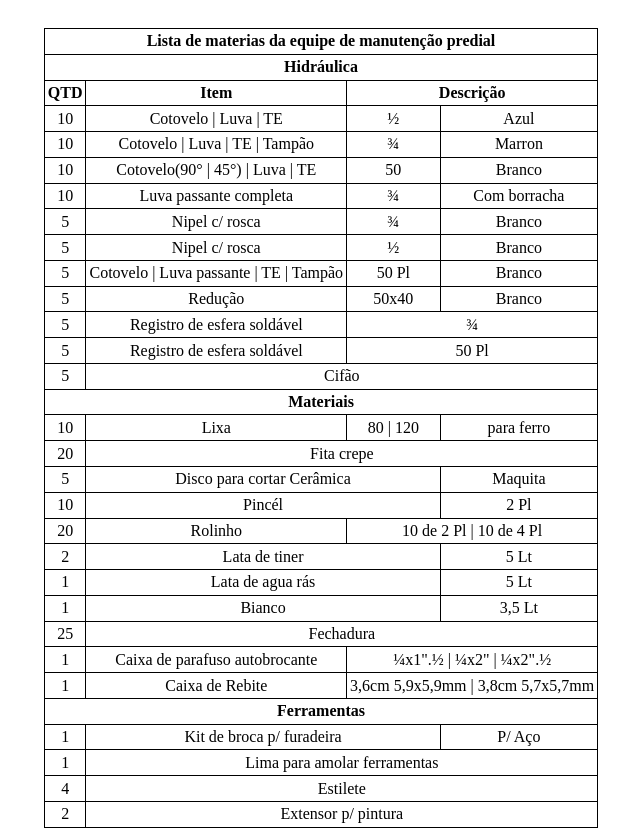
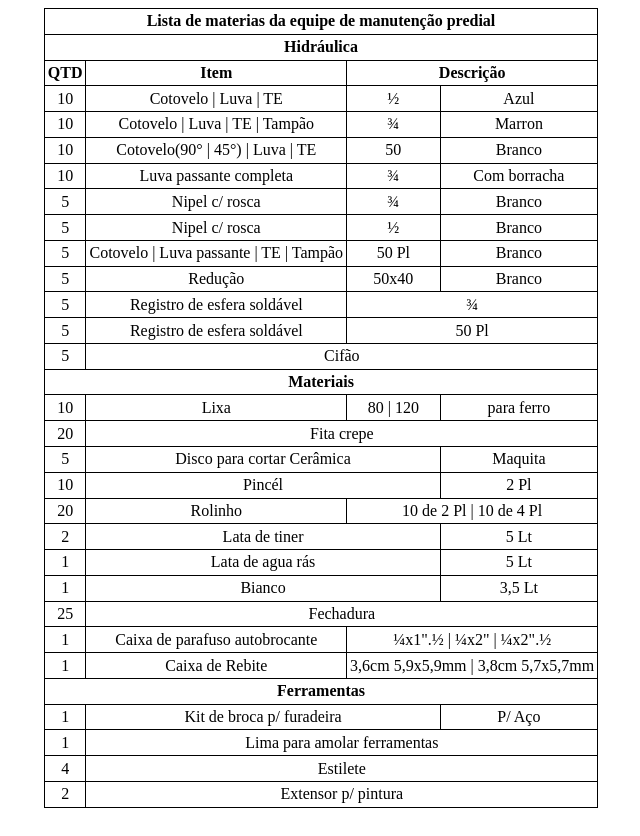
Before and after one commit to SansaoYago/Lista-Ferramentas-Materias, a plain HTML site: page index.html in a window 1280 px wide. Shown: the whole page, without its empty margins (327-967 px from the left). Drawn offline with Linux system fonts and the light colour scheme.

Commit message:
Atualizar o index.html

```diff
--- a/index.html
+++ b/index.html
@@ -5,10 +5,12 @@
     <meta name="viewport" content="width=device-width, initial-scale=1.0">
     <title>Engemon</title>
     <style>
+        body {
+          padding: 0;
+         }
         .contain {
             width: 100vw;
             height: 100vh;
-            padding-top: 20px;
 
             display: flex;
             flex-direction: row;
```
